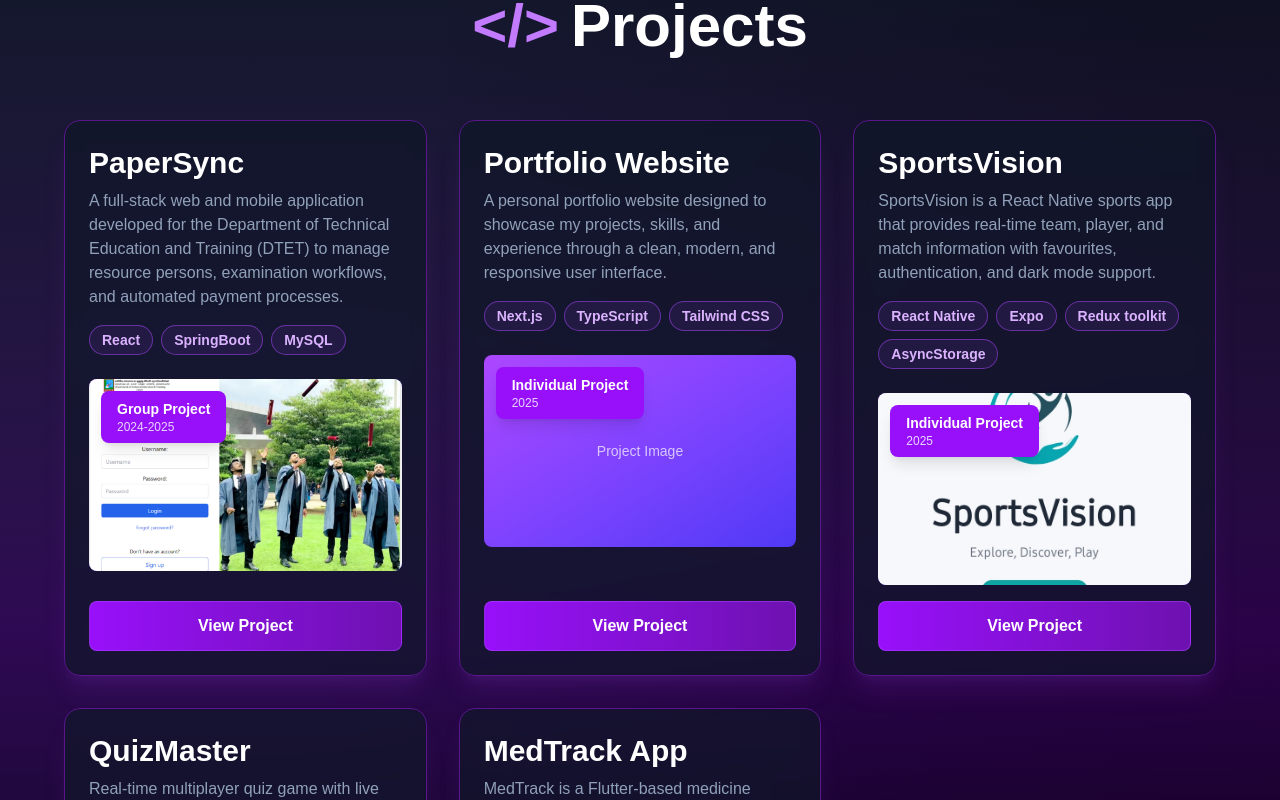
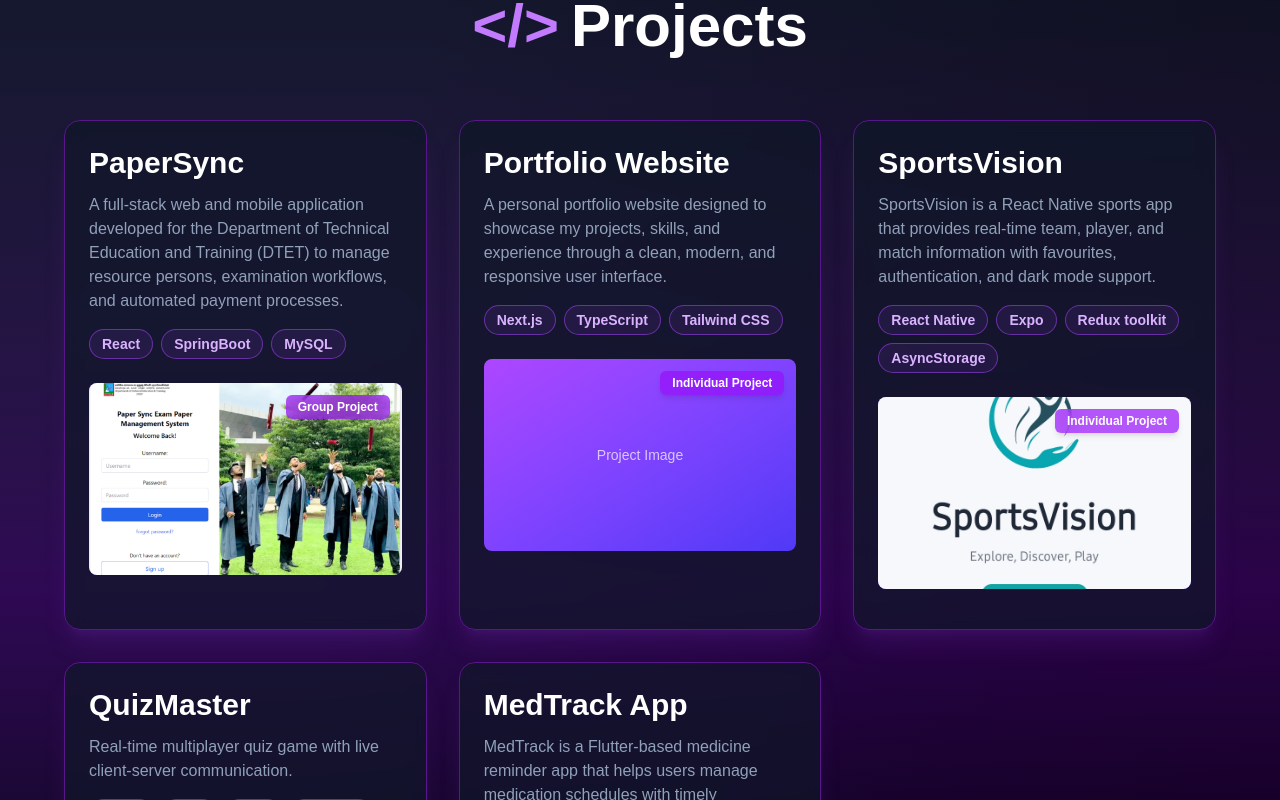
Before and after one commit to Imashi-wimalasekera/My-Portfolio, a Next.js app in the folder frontend/: page / in a window 1280 px wide. Shown: the part 4800-5600 px from the top of the page. Built offline with nearby package versions, Linux system fonts and the light colour scheme.

Commit message:
Update projects

```diff
--- a/frontend/app/components/ProjectsSection.tsx
+++ b/frontend/app/components/ProjectsSection.tsx
@@ -136,10 +136,21 @@ export default function ProjectsSection() {
               whileHover={{ y: -10 }}
               className="group"
             >
-              <div className="relative bg-gray-900/70 border border-purple-900 rounded-2xl p-6 shadow-xl shadow-purple-500/10 backdrop-blur transition-all duration-300 group-hover:bg-gray-900/90 group-hover:border-purple-500 group-hover:shadow-2xl group-hover:shadow-purple-500/30 h-full flex flex-col">
+              <div
+                className="relative bg-gray-900/70 border border-purple-900 rounded-2xl p-6 shadow-xl shadow-purple-500/10 backdrop-blur transition-all duration-300 group-hover:bg-gray-900/90 group-hover:border-purple-500 group-hover:shadow-2xl group-hover:shadow-purple-500/30 h-full flex flex-col cursor-pointer focus-visible:outline-none focus-visible:ring-2 focus-visible:ring-purple-500"
+                onClick={() => setActiveProject(project)}
+                role="button"
+                tabIndex={0}
+                onKeyDown={(e) => {
+                  if (e.key === 'Enter' || e.key === ' ') {
+                    e.preventDefault();
+                    setActiveProject(project);
+                  }
+                }}
+              >
                 {/* Header */}
                 <div className="mb-4">
-                  <h3 className="text-3xl font-bold text-white mb-2">{project.title}</h3>
+                  <h3 className="text-3xl font-bold text-white mb-3">{project.title}</h3>
                   <p className="text-base text-slate-400">{project.description}</p>
                 </div>
 
@@ -157,9 +168,8 @@ export default function ProjectsSection() {
 
                 {/* Badge and Image */}
                 <div className="flex-1 relative mb-4">
-                  <div className="absolute top-3 left-3 z-10 bg-purple-600 text-white px-4 py-2 rounded-lg shadow-lg">
-                    <p className="font-bold text-sm">{project.badge}</p>
-                    <p className="text-xs text-purple-200">{project.year}</p>
+                  <div className="absolute top-3 right-3 z-10 bg-purple-600/70 text-white px-3 py-1 rounded-md shadow-md backdrop-blur-sm">
+                    <p className="font-semibold text-xs">{project.badge}</p>
                   </div>
                   <div className="relative w-full h-48 bg-gradient-to-br from-purple-500 to-indigo-600 rounded-lg overflow-hidden flex items-center justify-center">
                     {project.image && project.image !== '/placeholder-project.jpg' ? (
@@ -177,15 +187,6 @@ export default function ProjectsSection() {
                   </div>
                 </div>
 
-                {/* Action Button */}
-                <motion.button
-                  whileHover={{ scale: 1.05 }}
-                  whileTap={{ scale: 0.95 }}
-                  onClick={() => setActiveProject(project)}
-                  className="w-full px-4 py-3 bg-gradient-to-r from-purple-600 to-purple-800 text-white rounded-lg font-semibold hover:from-purple-500 hover:to-purple-700 transition-all duration-300 border border-purple-500/50"
-                >
-                  View Project
-                </motion.button>
               </div>
             </motion.div>
           ))}
```
